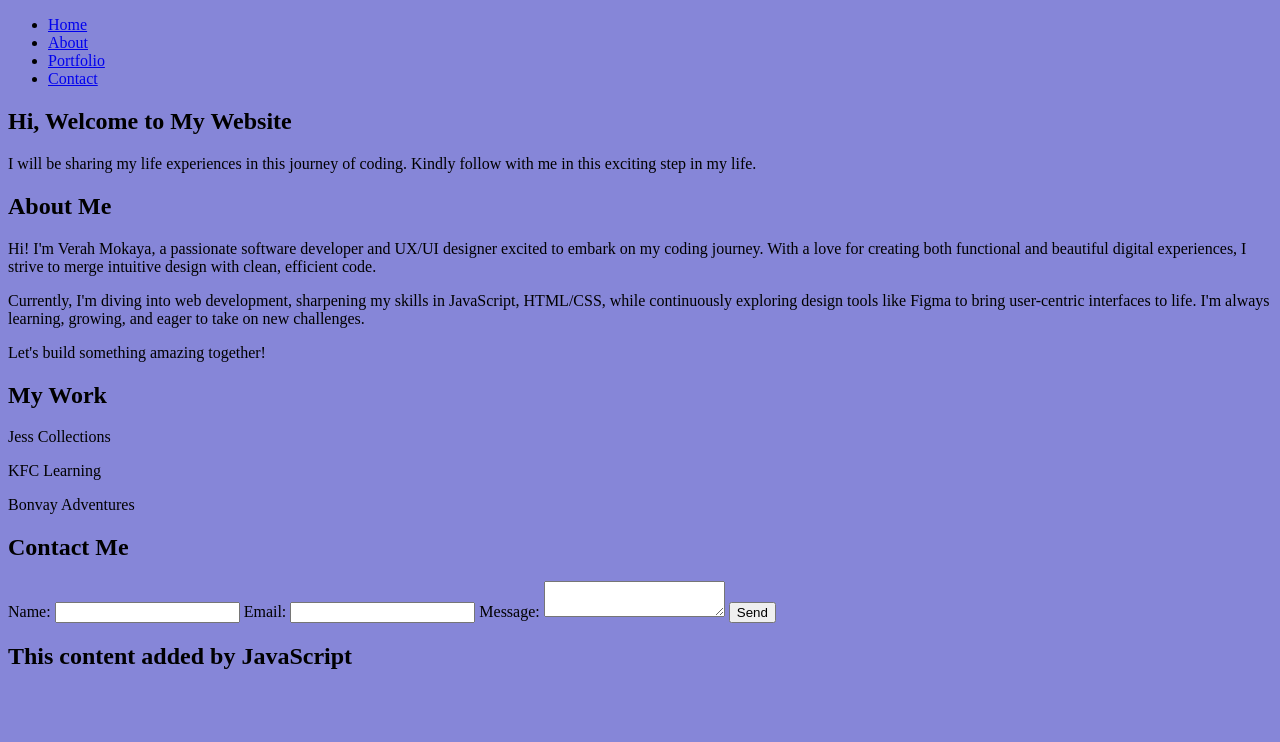
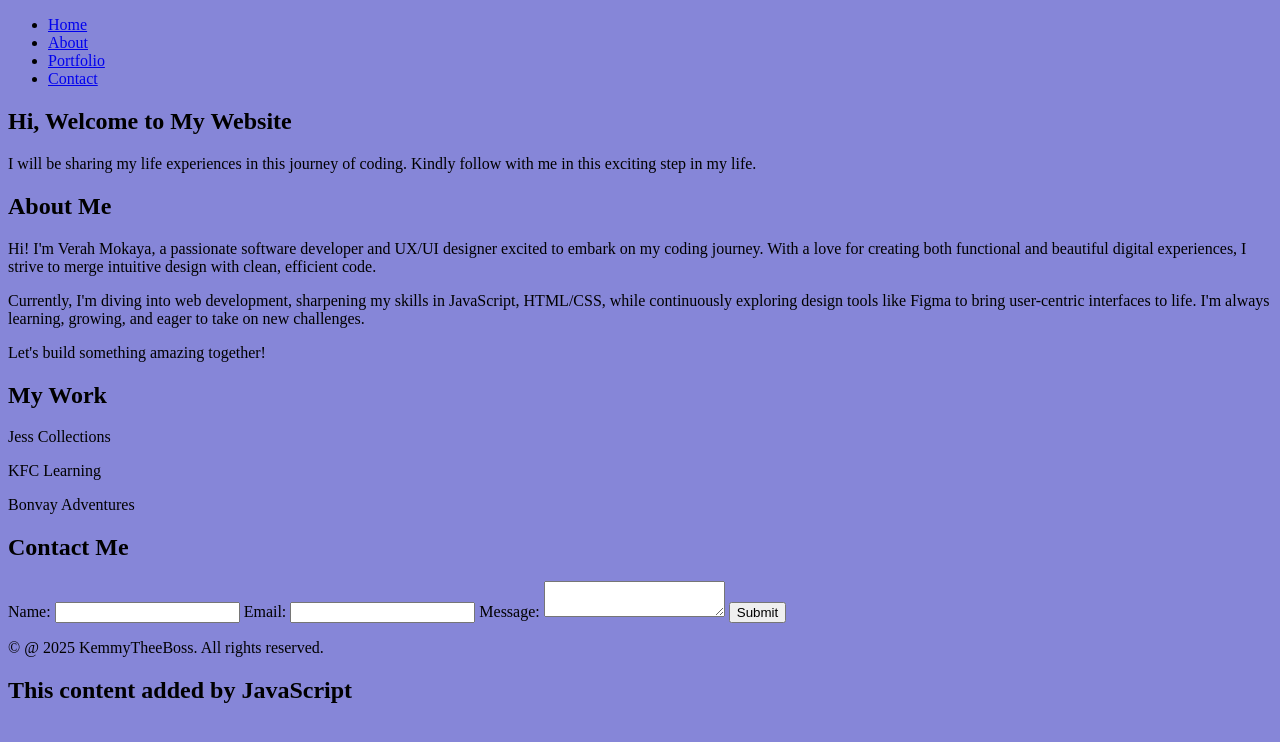
Before and after one commit to Kemmytheboss/Kemmy_thee_boss, a plain HTML site: page index.html in a window 1280 px wide. Drawn offline with Linux system fonts and the light colour scheme.

Commit message:
Footer added

```diff
--- a/index.html
+++ b/index.html
@@ -48,9 +48,14 @@
             <label for="message">Message:</label>
             <textarea id="message" name="message" required></textarea>
 
-            <button type="submit">Send</button>
+            <button type="submit">Submit</button>
         </form>
     </section>
+
+    <footer>
+        <p>&copy; @ 2025 KemmyTheeBoss. All rights reserved.</p>
+    </footer>
+
 
     <script src="script.js"></script>
   </body>
```
